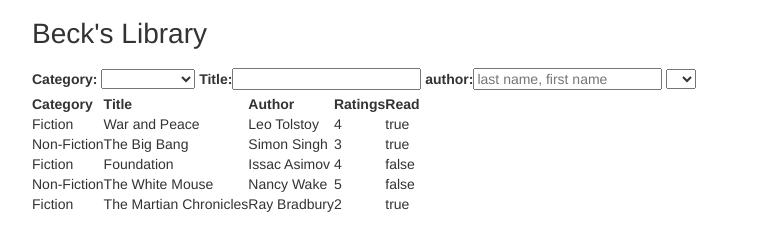
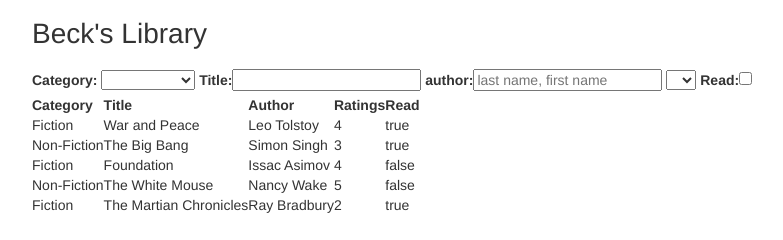
Before and after one commit to beck410/Library_App, a website: page app/index.html in a window 1280 px wide. Shown: the full height of the page, 38-821 px from the left. Drawn offline with nearby package versions, Linux system fonts and the light colour scheme; files that its build step writes are made by us from their sources.

Commit message:
added read checkbox to form

```diff
--- a/app/index.html
+++ b/app/index.html
@@ -25,6 +25,7 @@
             {{text}}
         </option>
       </select>
+      <label>Read: </label><input type="checkbox" value="read" ng-model="lib.newBook.read"/>
       <input type="submit" value="Add Book" ng-show="bookForm.$valid"/>
     </form>
     <table>
```
